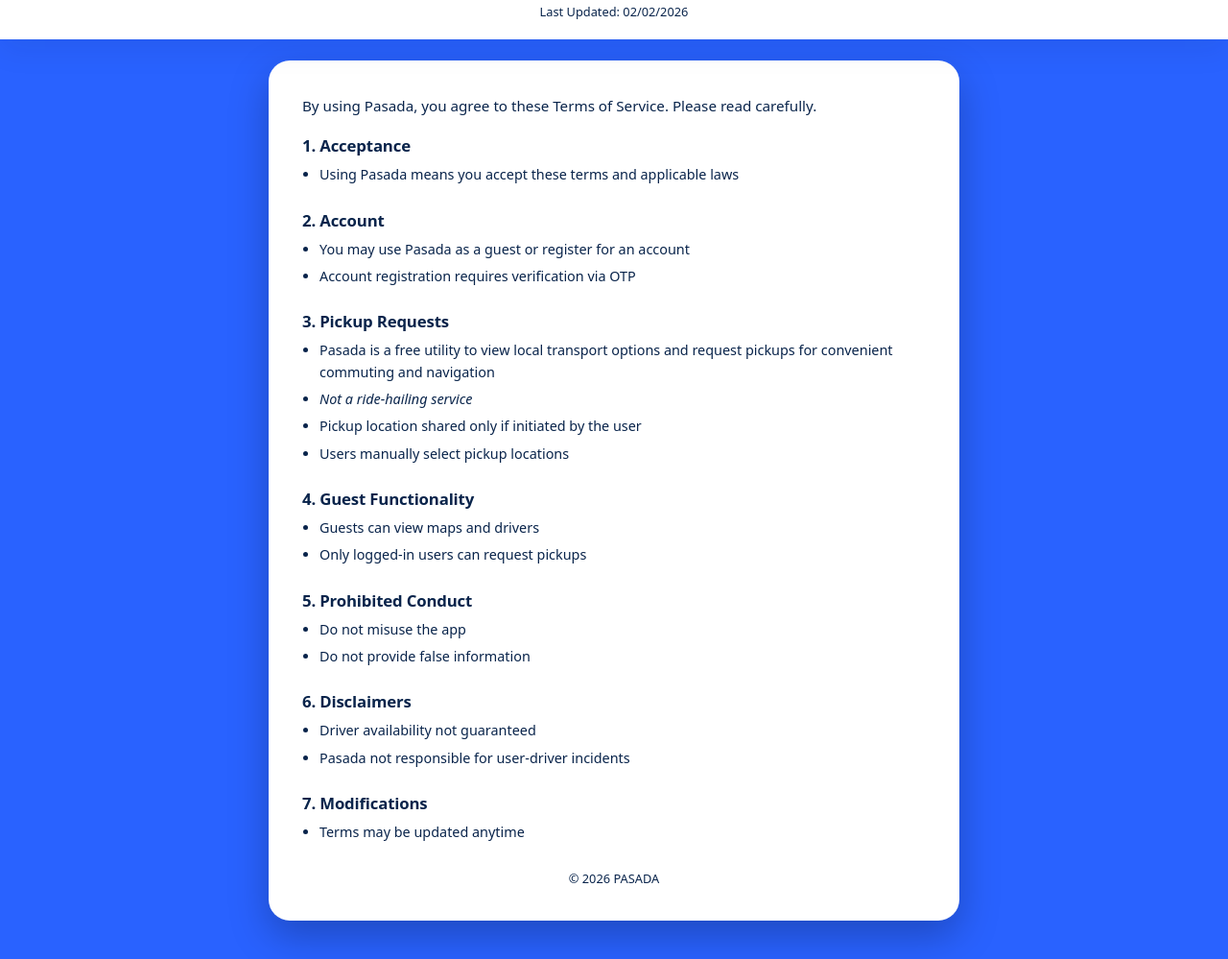
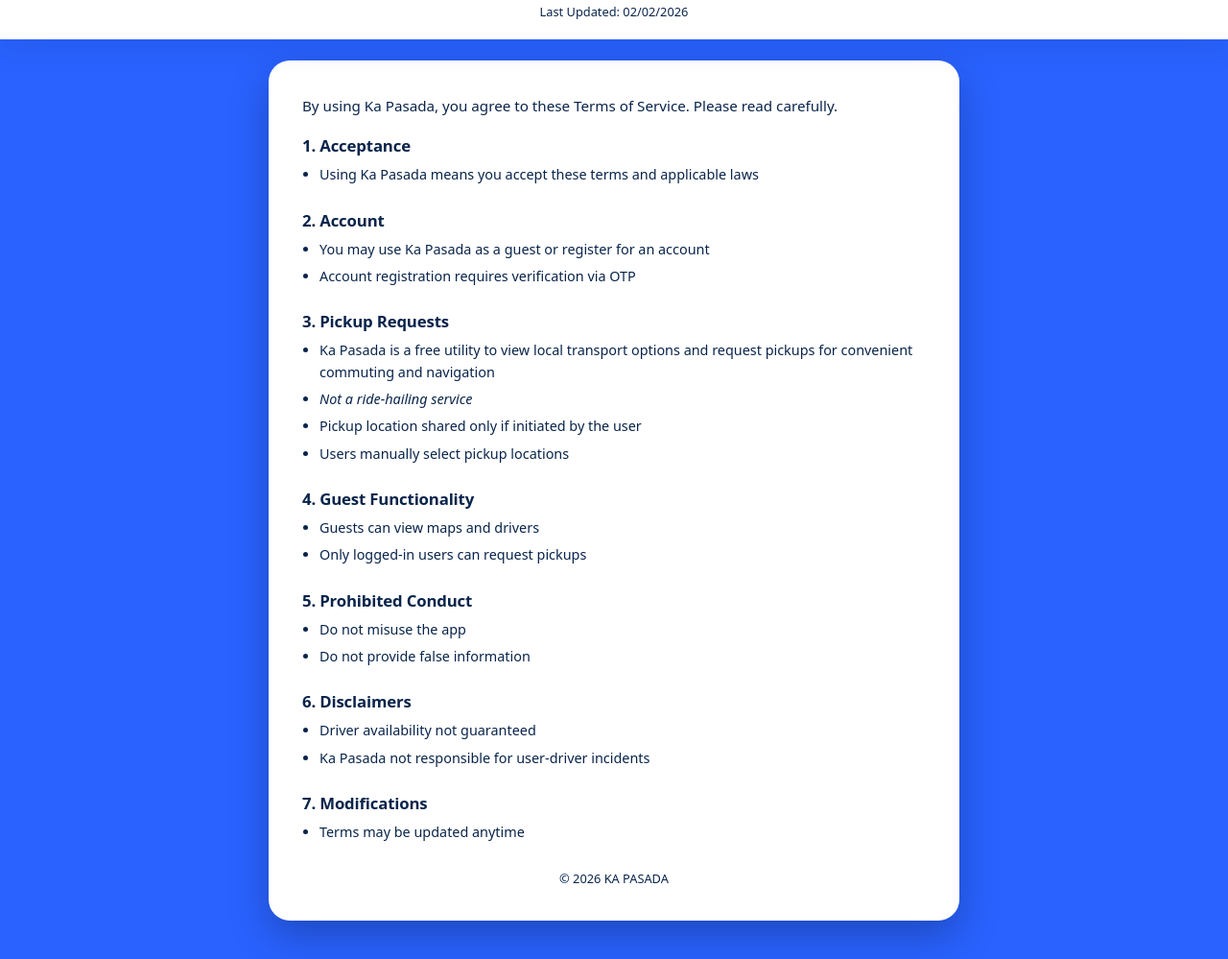
Before and after one commit to PhrimeUIUX/Pasada, a plain HTML site: page terms-of-service.html in a window 1280 px wide. Shown: the part 79-1078 px from the top of the page at 96% size. Drawn offline with Linux system fonts and the light colour scheme; a web font is replaced by a local one.

Commit message:
Ka Pasada Refactor

```diff
--- a/terms-of-service.html
+++ b/terms-of-service.html
@@ -3,7 +3,7 @@
   <head>
     <meta charset="UTF-8" />
     <meta name="viewport" content="width=device-width, initial-scale=1.0" />
-    <title>Terms of Service • PASADA</title>
+    <title>Terms of Service • KA PASADA</title>
 
     <!-- Satoshi Font -->
     <link
@@ -185,21 +185,21 @@
       <article class="terms-glass">
         <div class="terms-content">
           <p>
-            By using Pasada, you agree to these Terms of Service. Please read
+            By using Ka Pasada, you agree to these Terms of Service. Please read
             carefully.
           </p>
 
           <section class="terms-section">
             <h2>1. Acceptance</h2>
             <ul>
-              <li>Using Pasada means you accept these terms and applicable laws</li>
+              <li>Using Ka Pasada means you accept these terms and applicable laws</li>
             </ul>
           </section>
 
           <section class="terms-section">
             <h2>2. Account</h2>
             <ul>
-              <li>You may use Pasada as a guest or register for an account</li>
+              <li>You may use Ka Pasada as a guest or register for an account</li>
               <li>Account registration requires verification via OTP</li>
             </ul>
           </section>
@@ -208,7 +208,7 @@
             <h2>3. Pickup Requests</h2>
             <ul>
               <li>
-                Pasada is a free utility to view local transport options and
+                Ka Pasada is a free utility to view local transport options and
                 request pickups for convenient commuting and navigation
               </li>
               <li><em>Not a ride-hailing service</em></li>
@@ -237,7 +237,7 @@
             <h2>6. Disclaimers</h2>
             <ul>
               <li>Driver availability not guaranteed</li>
-              <li>Pasada not responsible for user-driver incidents</li>
+              <li>Ka Pasada not responsible for user-driver incidents</li>
             </ul>
           </section>
 
@@ -257,7 +257,7 @@
           </section> -->
         </div>
 
-        <footer class="terms-footer">© 2026 PASADA</footer>
+        <footer class="terms-footer">© 2026 KA PASADA</footer>
       </article>
     </section>
   </body>
```
Also changed, not shown: about.html (+4 -4 lines), account-deletion.html (+3 -3 lines), index.html (+5 -5 lines), privacy-policy.html (+3 -3 lines).
